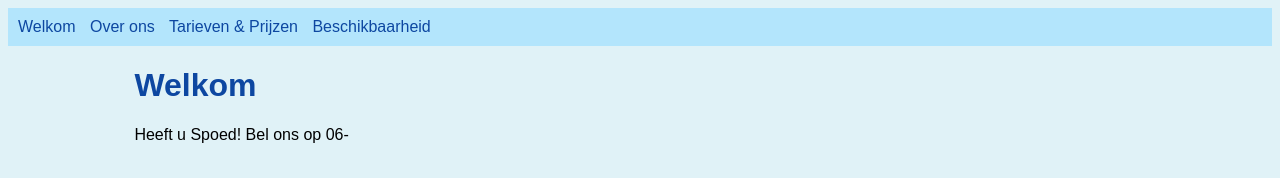
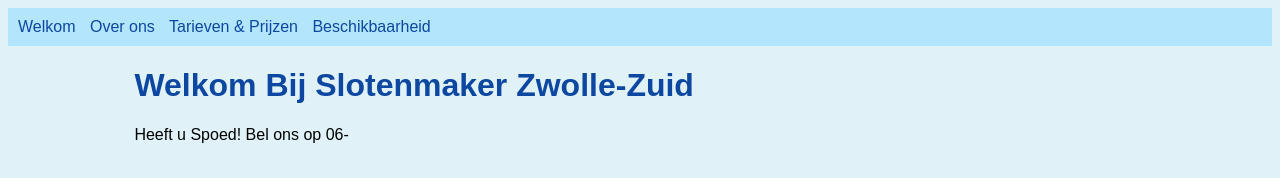
Before and after one commit to Abelsoftware123/SlotenmakerZuid, a plain HTML site: page index.html in a window 1280 px wide. Drawn offline with Linux system fonts and the light colour scheme.

Commit message:
Update index.html

```diff
--- a/index.html
+++ b/index.html
@@ -12,7 +12,7 @@
         <a href="beschikbaarheid.html">Beschikbaarheid</a>
     </nav>
     <div class="container">
-        <h1>Welkom</h1>
+        <h1>Welkom Bij Slotenmaker Zwolle-Zuid</h1>
         <p>Heeft u Spoed! Bel ons op 06-  </p>
     </div>
     <script src="script.js"></script>
```
